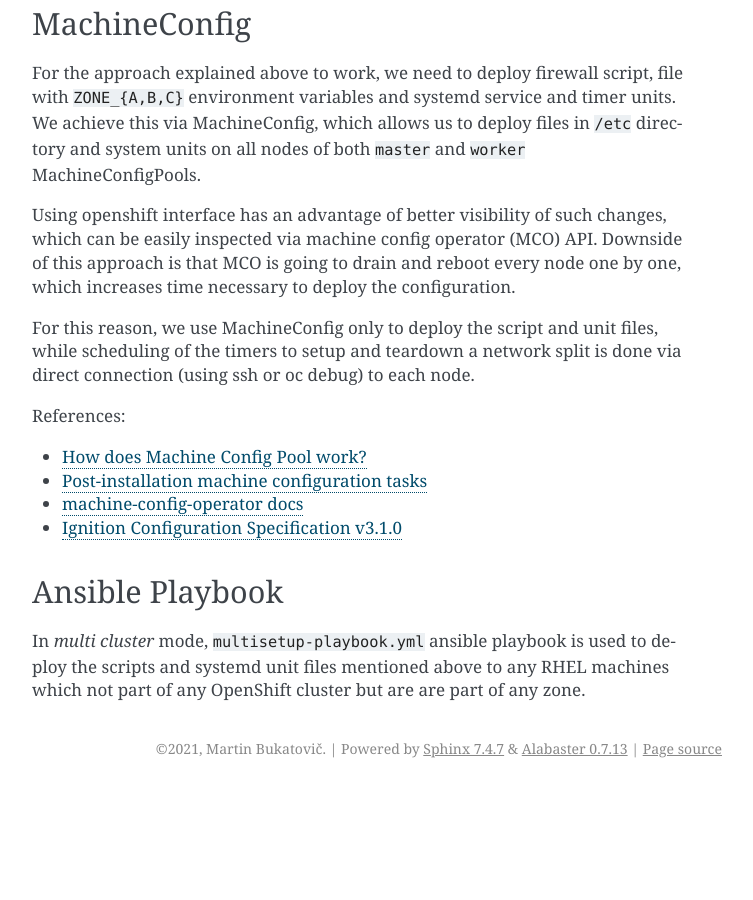
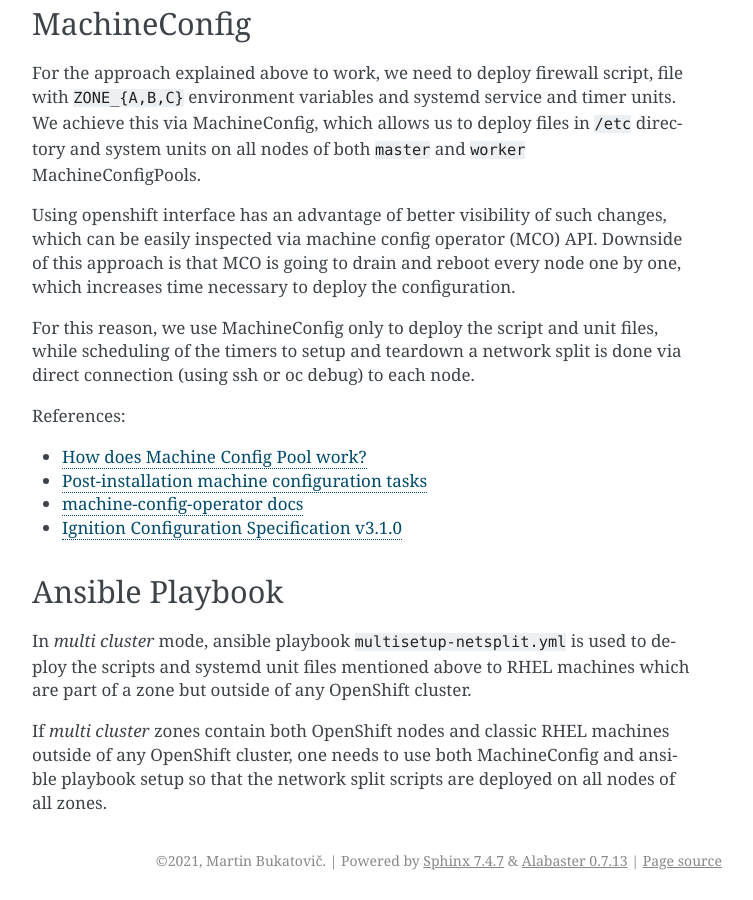
Before and after one commit to red-hat-storage/ocp-network-split, a Sphinx documentation site: the page built from docs/overview_netsplit.rst, in a window 1280 px wide and 900 px high, scrolled down 2709 px. Shown: the whole window, without its empty margins (388-1141 px from the left). Built offline with Sphinx 7.4.7, drawn with Linux system fonts in a browser that asks for light colours; before the commit the page ends 3497 px from its top, so only the background shows below that.

Commit message:
split multisetup-playbook.yml into 2 playbooks

```diff
--- a/docs/assumptions.rst
+++ b/docs/assumptions.rst
@@ -4,6 +4,8 @@ Assumptions and limitations
 ===========================
 
 We assume that all nodes are using static IPv4 addresses.
+
+A node can be member of only one zone.
 
 Single cluster mode
 -------------------
--- a/docs/index.rst
+++ b/docs/index.rst
@@ -9,7 +9,7 @@ additional network latency among all zones. It's intended to be used for
 
 This tool can be used either in *single cluster* or *multi cluster* mode.
 In a *single cluster* mode, the tool works on top of `k8s zones`_ defined in a
-particular `OpenShift 4`_ cluster. While in a *multi cluster* mode, zones are
+particular `OpenShift 4`_ cluster. While in *multi cluster* mode, zones are
 defined in a custom config file so that one zone can contain multiple OpenShift
 clusters or even other nodes.
 
--- a/docs/overview_netsplit.rst
+++ b/docs/overview_netsplit.rst
@@ -152,6 +152,11 @@ References:
 Ansible Playbook
 ----------------
 
-In *multi cluster* mode, ``multisetup-playbook.yml`` ansible playbook is used
-to deploy the scripts and systemd unit files mentioned above to any RHEL
-machines which not part of any OpenShift cluster but are are part of any zone.
+In *multi cluster* mode, ansible playbook ``multisetup-netsplit.yml`` is used
+to deploy the scripts and systemd unit files mentioned above
+to RHEL machines which are part of a zone but outside of any OpenShift cluster.
+
+If *multi cluster* zones contain both OpenShift nodes and classic RHEL
+machines outside of any OpenShift cluster, one needs to use both MachineConfig
+and ansible playbook setup so that the network split scripts are deployed
+on all nodes of all zones.
```
Also changed, not shown: docs/overview_latency.rst (+4 -4 lines), multisetup-latency.yml (added, +55 -0 lines), multisetup-netsplit.yml (renamed from multisetup-playbook.yml, +1 -56 lines).
